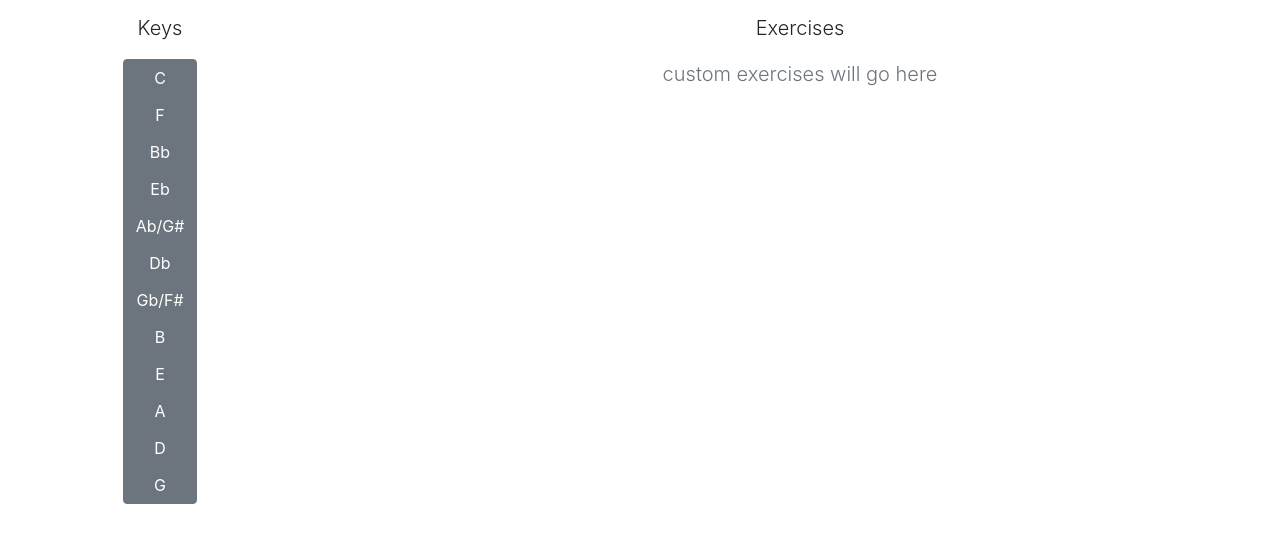
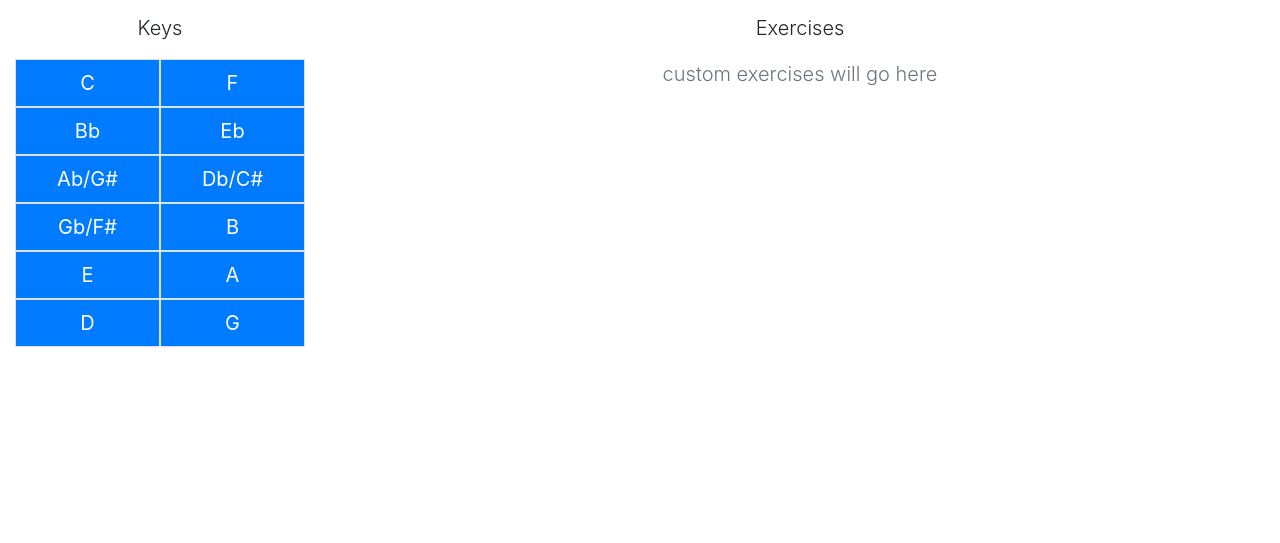
Before and after one commit to debashisbiswas/scales, a plain HTML site: page settings.html in a window 1280 px wide. Shown: the part 131-674 px from the top of the page. Drawn offline with Linux system fonts and the light colour scheme.

Commit message:
updated appearance of buttons on settings page for selecting keys

```diff
--- a/css/styles.css
+++ b/css/styles.css
@@ -9,3 +9,9 @@ body {
 .hidden {
   display: none;
 }
+
+/* hide button hover ONLY FOR THE PRIMARY STYLE */
+.btn-primary.custombutton:hover {
+  background-color: #007bff;
+  cursor:default !important;
+}
--- a/settings.html
+++ b/settings.html
@@ -31,48 +31,28 @@
     <main class="container-fluid center-content">
         <h1>Settings</h1>
         <div class="row mt-3">
-            <div class="col-sm-3">
+            <div class="col-md-3">
                 <p class="lead">Keys</p>
-                <div class="btn-group-vertical btn-group-toggle" data-toggle="buttons">
-                    <label class="btn btn-outline-secondary active">
-                        <input type="checkbox" name="options" autocomplete="off" checked> C
-                    </label>
-                    <label class="btn btn-outline-secondary active">
-                        <input type="checkbox" name="options" autocomplete="off" checked> F
-                    </label>
-                    <label class="btn btn-outline-secondary active">
-                        <input type="checkbox" name="options" autocomplete="off" checked> Bb
-                    </label>
-                    <label class="btn btn-outline-secondary active">
-                        <input type="checkbox" name="options" autocomplete="off" checked> Eb
-                    </label>
-                    <label class="btn btn-outline-secondary active">
-                        <input type="checkbox" name="options" autocomplete="off" checked> Ab/G#
-                    </label>
-                    <label class="btn btn-outline-secondary active">
-                        <input type="checkbox" name="options" autocomplete="off" checked> Db
-                    </label>
-                    <label class="btn btn-outline-secondary active">
-                        <input type="checkbox" name="options" autocomplete="off" checked> Gb/F#
-                    </label>
-                    <label class="btn btn-outline-secondary active">
-                        <input type="checkbox" name="options" autocomplete="off" checked> B
-                    </label>
-                    <label class="btn btn-outline-secondary active">
-                        <input type="checkbox" name="options" autocomplete="off" checked> E
-                    </label>
-                    <label class="btn btn-outline-secondary active">
-                        <input type="checkbox" name="options" autocomplete="off" checked> A
-                    </label>
-                    <label class="btn btn-outline-secondary active">
-                        <input type="checkbox" name="options" autocomplete="off" checked> D
-                    </label>
-                    <label class="btn btn-outline-secondary active">
-                        <input type="checkbox" name="options" autocomplete="off" checked> G
-                    </label>
+                <div class="container-fluid">
+                    <div class="row text-center">
+                        <button type="button" class="col-3 col-md-6 btn btn-primary btn-lg custombutton border rounded-0" data-toggle="button">C</button>
+                        <button type="button" class="col-3 col-md-6 btn btn-primary btn-lg custombutton border rounded-0" data-toggle="button">F</button>
+                        <button type="button" class="col-3 col-md-6 btn btn-primary btn-lg custombutton border rounded-0" data-toggle="button">Bb</button>
+                        <button type="button" class="col-3 col-md-6 btn btn-primary btn-lg custombutton border rounded-0" data-toggle="button">Eb</button>
+                        <div class="w-100"></div>
+                        <button type="button" class="col-3 col-md-6 btn btn-primary btn-lg custombutton border rounded-0" data-toggle="button">Ab/G#</button>
+                        <button type="button" class="col-3 col-md-6 btn btn-primary btn-lg custombutton border rounded-0" data-toggle="button">Db/C#</button>
+                        <button type="button" class="col-3 col-md-6 btn btn-primary btn-lg custombutton border rounded-0" data-toggle="button">Gb/F#</button>
+                        <button type="button" class="col-3 col-md-6 btn btn-primary btn-lg custombutton border rounded-0" data-toggle="button">B</button>
+                        <div class="w-100"></div>
+                        <button type="button" class="col-3 col-md-6 btn btn-primary btn-lg custombutton border rounded-0" data-toggle="button">E</button>
+                        <button type="button" class="col-3 col-md-6 btn btn-primary btn-lg custombutton border rounded-0" data-toggle="button">A</button>
+                        <button type="button" class="col-3 col-md-6 btn btn-primary btn-lg custombutton border rounded-0" data-toggle="button">D</button>
+                        <button type="button" class="col-3 col-md-6 btn btn-primary btn-lg custombutton border rounded-0" data-toggle="button">G</button>
+                    </div>
                 </div>
             </div>
-            <div class="col-sm-9 pt-5 pt-sm-0">
+            <div class="col-md-9 pt-5 pt-md-0">
                 <p class="lead">Exercises</p>
                 <p class="lead text-muted">custom exercises will go here</p>
             </div>
@@ -82,5 +62,15 @@
     <!-- Bootstrap core JavaScript -->
     <script src="vendor/jquery/jquery.min.js"></script>
     <script src="vendor/bootstrap/js/bootstrap.bundle.min.js"></script>
+
+    <script>
+        $(document).ready(function()
+        {
+            // hide border that appears when clicking a button
+            $( ".btn" ).mouseup(function() {
+                $( this ).blur();
+            })
+        });
+    </script>
 </body>
 </html>
```
Also changed, not shown: index.html (+0 -3 lines).
